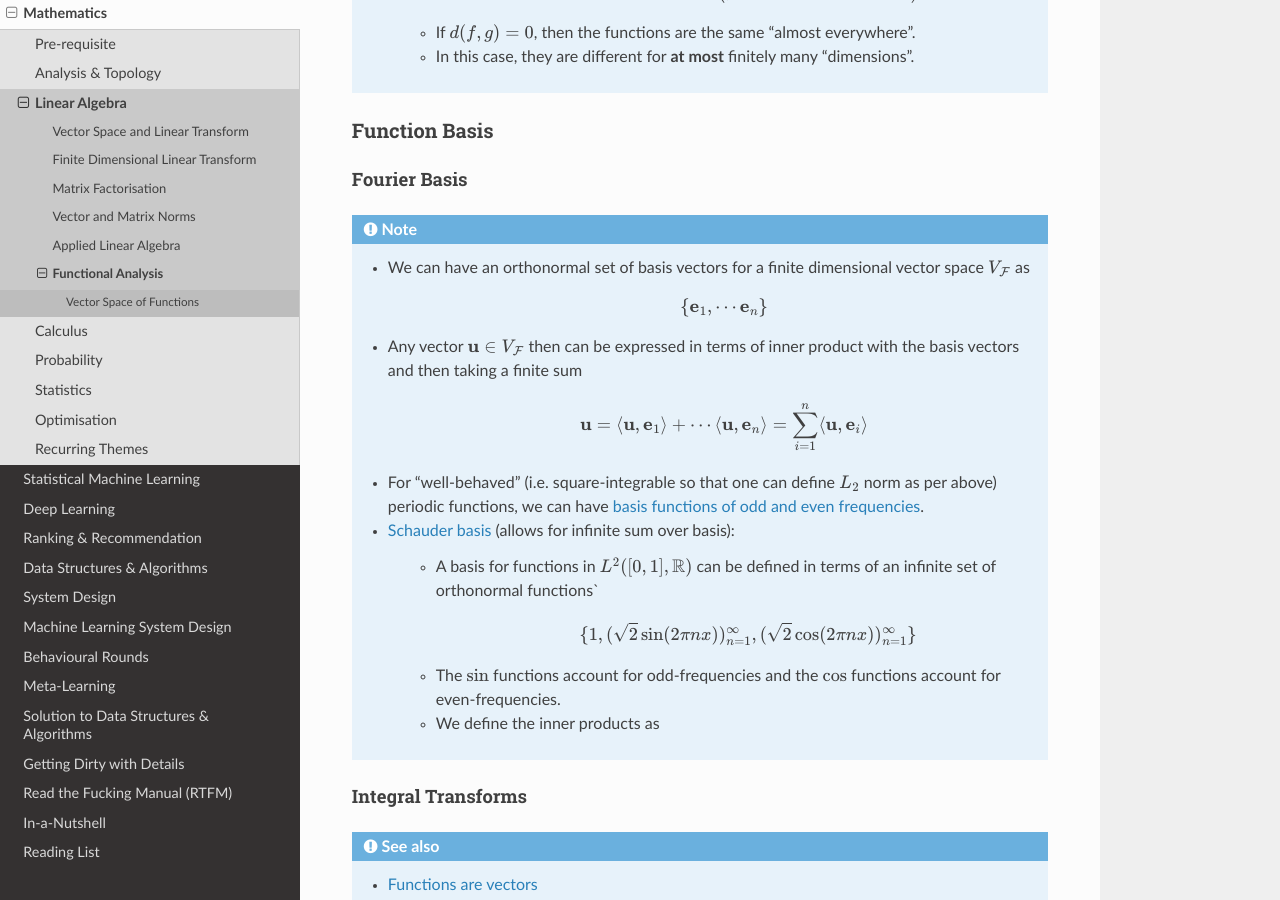
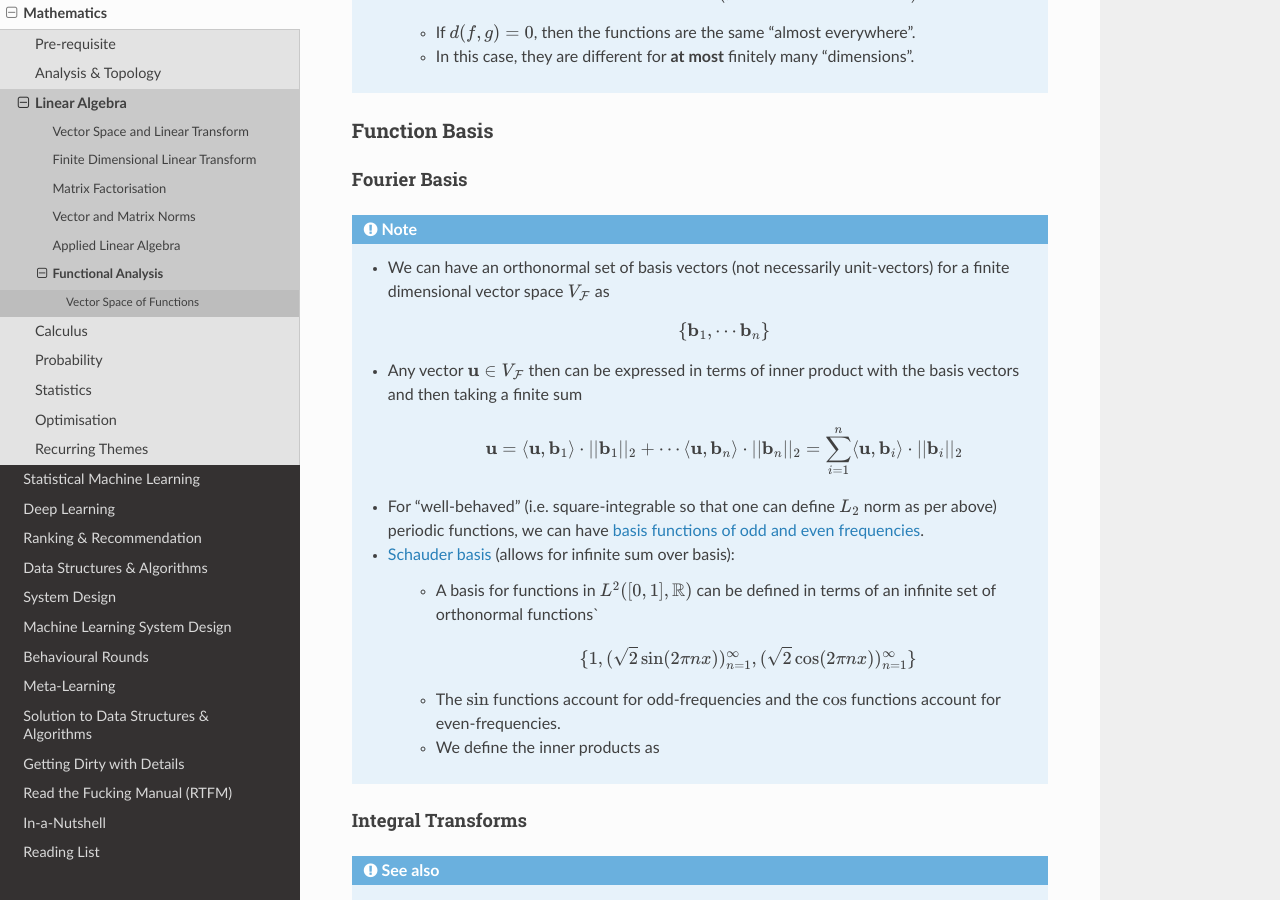
Before and after one commit to uselesstechjunks/leetcode, a Sphinx documentation site: the page built from docs/source/math/linalg/funan.rst, in a window 1280 px wide and 900 px high, scrolled down 3107 px. Built offline with Sphinx 7.4.7 and the Read the Docs theme 2.0.0, drawn with Linux system fonts in a browser that asks for light colours.

Commit message:
Update funan.rst

```diff
--- a/docs/source/math/linalg/funan.rst
+++ b/docs/source/math/linalg/funan.rst
@@ -106,12 +106,12 @@ Function Basis
 Fourier Basis
 --------------------------------------------------------------------------------
 .. note::
-	* We can have an orthonormal set of basis vectors for a finite dimensional vector space :math:`V_{\mathcal{F}}` as
+	* We can have an orthonormal set of basis vectors (not necessarily unit-vectors) for a finite dimensional vector space :math:`V_{\mathcal{F}}` as
 
-		.. math:: \{\mathbf{e}_1,\cdots\mathbf{e}_n\}
+		.. math:: \{\mathbf{b}_1,\cdots\mathbf{b}_n\}
 	* Any vector :math:`\mathbf{u}\in V_{\mathcal{F}}` then can be expressed in terms of inner product with the basis vectors and then taking a finite sum
 
-		.. math:: \mathbf{u}=\langle \mathbf{u},\mathbf{e}_1\rangle+\cdots\langle \mathbf{u},\mathbf{e}_n\rangle=\sum_{i=1}^n \langle \mathbf{u},\mathbf{e}_i\rangle
+		.. math:: \mathbf{u}=\langle \mathbf{u},\mathbf{b}_1\rangle\cdot||\mathbf{b}_1||_2+\cdots\langle \mathbf{u},\mathbf{b}_n\rangle\cdot||\mathbf{b}_n||_2=\sum_{i=1}^n \langle \mathbf{u},\mathbf{b}_i\rangle\cdot||\mathbf{b}_i||_2
 	* For "well-behaved" (i.e. square-integrable so that one can define :math:`L_2` norm as per above) periodic functions, we can have `basis functions of odd and even frequencies <https://math.stackexchange.com/a/32663>`_.
 	* `Schauder basis <https://en.wikipedia.org/wiki/Schauder_basis>`_ (allows for infinite sum over basis):
 
```
